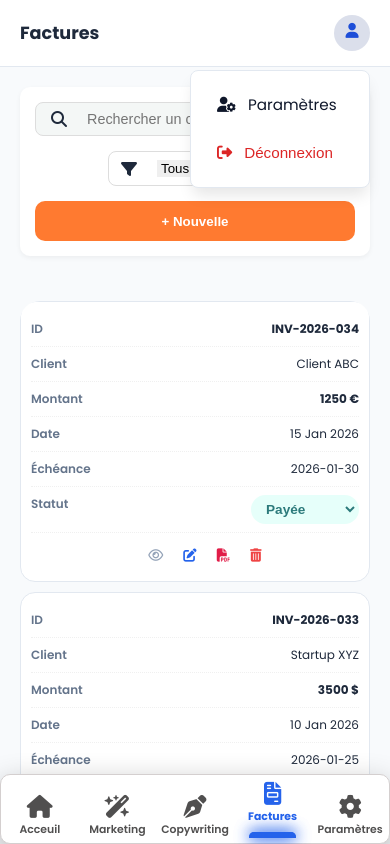
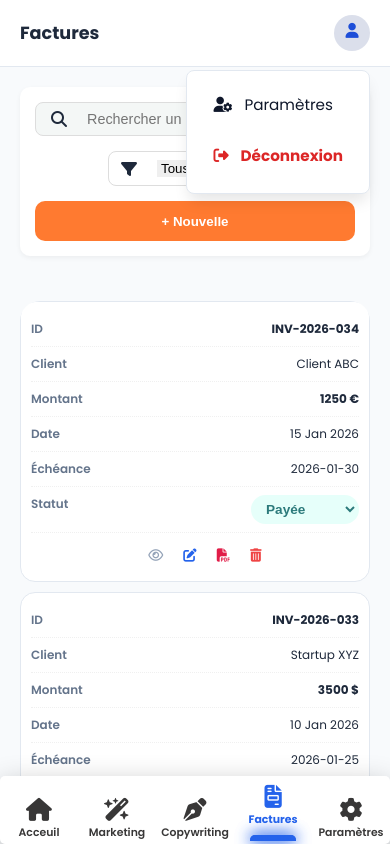
Before and after one commit to Carin5158/pichtfow, a Next.js app: page /factures in a window 390 px wide. Both pictures are taken after a click on the button 352 px from the left and 33 px from the top of the page. Shown: the top 844 px of the page. Built offline with nearby package versions, Linux system fonts and the light colour scheme; a web font is replaced by a local one.

Commit message:
mise à jour

```diff
--- a/src/app/(dashboard)/layout.tsx
+++ b/src/app/(dashboard)/layout.tsx
@@ -11,12 +11,9 @@ export default function DashboardLayout({
   children: React.ReactNode;
 }) {
   const pathname = usePathname();
-
-  // --- LOGIQUE DU MENU PROFIL ---
   const [isProfileOpen, setIsProfileOpen] = useState(false);
   const profileRef = useRef<HTMLDivElement>(null);
 
-  // Fermer le menu si on clique à l'extérieur
   useEffect(() => {
     const handleClickOutside = (event: MouseEvent) => {
       if (profileRef.current && !profileRef.current.contains(event.target as Node)) {
@@ -44,7 +41,6 @@ export default function DashboardLayout({
 
   return (
     <div className="dashboard-container">
-      {/* --- SIDEBAR DESKTOP --- */}
       <aside className="sidebar">
         <div className="sidebar-header">
           <Link href="/dashboard" className="logo">
@@ -82,7 +78,6 @@ export default function DashboardLayout({
         </nav>
       </aside>
 
-      {/* --- ZONE PRINCIPALE --- */}
       <main className="dashboard-main">
         <header className="topbar">
           <div className="topbar-left">
@@ -95,24 +90,16 @@ export default function DashboardLayout({
           </div>
 
           <div className="topbar-right" ref={profileRef}>
-            <button
-              className="user-btn"
-              onClick={() => setIsProfileOpen(!isProfileOpen)}
-            >
+            <button className="user-btn" onClick={() => setIsProfileOpen(!isProfileOpen)}>
               <span className="user-badge"><i className="fa-solid fa-user"></i></span>
             </button>
 
-            {/* DIV DU MENU DROPDOWN (Affichée conditionnellement) */}
             {isProfileOpen && (
-              <div className="profile-dropdown" >
+              <div className="profile-dropdown">
                 <Link href="/parametres" className="menu-item" onClick={() => setIsProfileOpen(false)}>
                   <i className="fa-solid fa-user-gear"></i> Paramètres
                 </Link>
-                <button
-                  className="menu-item"
-                  style={{ width: '100%', textAlign: 'left', border: 'none', background: 'none', cursor: 'pointer', color: '#dc2626' }}
-                  onClick={() => window.location.href = '/'}
-                >
+                <button className="menu-item logout-btn" onClick={() => window.location.href = '/'}>
                   <i className="fa-solid fa-right-from-bracket"></i> Déconnexion
                 </button>
               </div>
@@ -123,7 +110,6 @@ export default function DashboardLayout({
         <section className="content-area">{children}</section>
       </main>
 
-      {/* --- NAVIGATION MOBILE --- */}
       <nav className="mobile-tab-bar">
         {sidebarPrimaryItems.slice(0, 4).map((item) => (
           <Link
@@ -135,10 +121,7 @@ export default function DashboardLayout({
             <span>{item.name}</span>
           </Link>
         ))}
-        <Link
-          href="/parametres"
-          className={`tab-item ${pathname === "/parametres" ? "active" : ""}`}
-        >
+        <Link href="/parametres" className={`tab-item ${pathname === "/parametres" ? "active" : ""}`}>
           <i className="fa-solid fa-gear"></i>
           <span>Paramètres</span>
         </Link>
--- a/src/app/dashboard.css
+++ b/src/app/dashboard.css
@@ -249,14 +249,14 @@ body {
     position: fixed; bottom: 0px; left: 50%; transform: translateX(-50%);
     width: 100%; max-width: 450px; background-color: transparent;
     /* backdrop-filter: blur(100px); */
-    height: auto; border-radius: 10px; box-shadow: 0 10px 30px rgba(0, 0, 0, 0.3); z-index: 1000;
-    padding-top: 20px;
+    height: auto; border-radius: 5px; box-shadow: 0 10px 30px rgba(0, 0, 0, 0.3); z-index: 1000;
+    padding-top: 22px;
     margin-top: 20px;
-    padding-bottom: 5px;
-    border: 1px solid #d4cfcf;
+    padding-bottom: 3px;
+    /* border: 1px solid #d4cfcf;   */
     background-color: #fff;
   }
-  .tab-item { margin-bottom: 0; display: flex; flex-direction: column; align-items: center; color: rgb(80, 79, 79); text-decoration: none; font-size: 1.5rem; gap: 4px; flex: 1; position: relative; font-weight: 600; }
+  .tab-item { margin-bottom: 0; display: flex; flex-direction: column; align-items: center; color: rgb(56, 55, 55); text-decoration: none; font-size: 1.5rem; gap: 4px; flex: 1; position: relative; font-weight: 600; }
   .tab-item.active { color: #2563eb; font-weight: bold;   bottom: 13px; }
   .tab-item.active::before { content: ' '; position: absolute; bottom: -13px;  width: 60%; height: 6px; background: #2563EB; border-radius: 5px 5px 0 0; box-shadow: 0 0 15px #2563eb, 0 0 15px #2563eb, 0 0 15px #2563eb inset;}
  .mobile-tab-bar span {
@@ -316,7 +316,7 @@ border: 0;
 padding: 0px ;
 padding: 10px;
 border-radius: 50%;
-background: #000;
+background: #1d4ed8;
 cursor: pointer;
 color: #fff;
 font-weight: bold;
@@ -606,6 +606,17 @@ height: 20px;
 }
 }
 
+
+.profile-dropdown .logout-btn {
+  width: 100%;
+  font-weight: bold;
+  text-align: left;
+  border: none;
+  background: none;
+  cursor: pointer;
+  color: #dc2626;
+  font-family: 'Poppins', sans-serif;
+}
 
 
 
```
